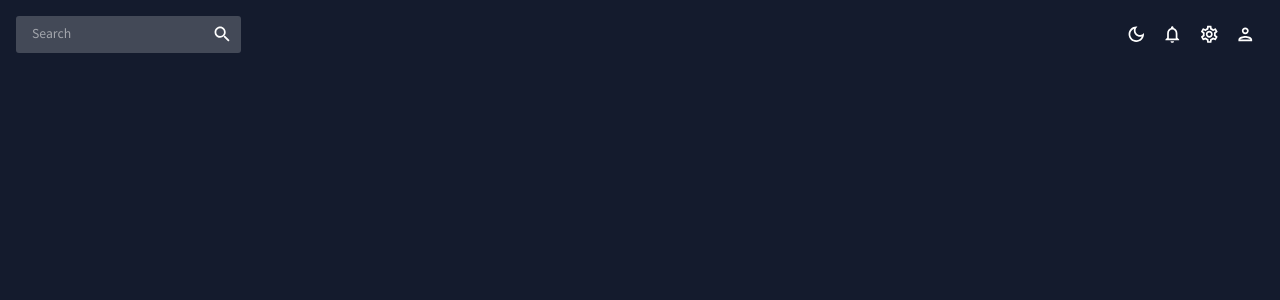
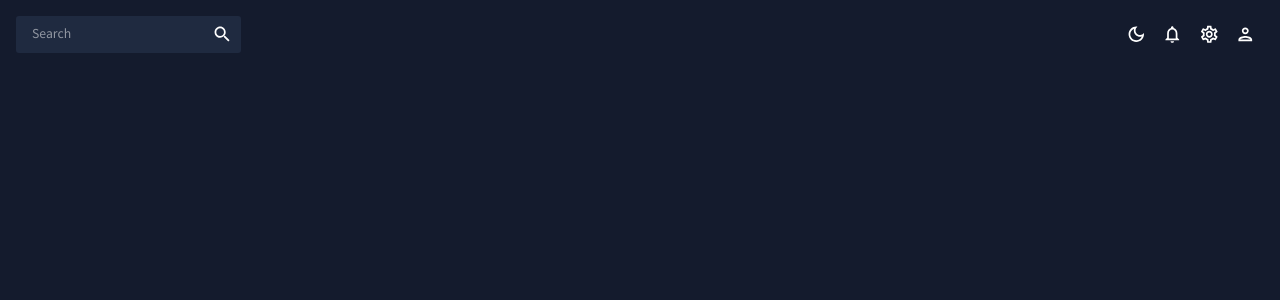
Before and after one commit to ksalpern/admin-dashboard-app, a React (Create React App) app: page / in a window 1280 px wide. Shown: the top 300 px of the page. Built offline with nearby package versions, Linux system fonts and the light colour scheme.

Commit message:
update theme settings

```diff
--- a/src/theme.js
+++ b/src/theme.js
@@ -1,11 +1,11 @@
-import { createContext, useContext, useMemo, useState } from 'react'
-import { createTheme } from '@mui/material/styles'
+import { createContext, useState, useMemo } from "react";
+import { createTheme } from "@mui/material/styles";
 
-//color design tokens
+// color design tokens export
 export const tokens = (mode) => ({
-    ...(mode === 'dark'
+    ...(mode === "dark"
         ? {
-            gray: {
+            grey: {
                 100: "#e0e0e0",
                 200: "#c2c2c2",
                 300: "#a3a3a3",
@@ -14,18 +14,18 @@ export const tokens = (mode) => ({
                 600: "#525252",
                 700: "#3d3d3d",
                 800: "#292929",
-                900: "#141414"
+                900: "#141414",
             },
             primary: {
                 100: "#d0d1d5",
                 200: "#a1a4ab",
                 300: "#727681",
-                400: "#434957",
+                400: "#1F2A40",
                 500: "#141b2d",
                 600: "#101624",
                 700: "#0c101b",
                 800: "#080b12",
-                900: "#040509"
+                900: "#040509",
             },
             greenAccent: {
                 100: "#dbf5ee",
@@ -36,7 +36,7 @@ export const tokens = (mode) => ({
                 600: "#3da58a",
                 700: "#2e7c67",
                 800: "#1e5245",
-                900: "#0f2922"
+                900: "#0f2922",
             },
             redAccent: {
                 100: "#f8dcdb",
@@ -47,7 +47,7 @@ export const tokens = (mode) => ({
                 600: "#af3f3b",
                 700: "#832f2c",
                 800: "#58201e",
-                900: "#2c100f"
+                900: "#2c100f",
             },
             blueAccent: {
                 100: "#e1e2fe",
@@ -58,11 +58,11 @@ export const tokens = (mode) => ({
                 600: "#535ac8",
                 700: "#3e4396",
                 800: "#2a2d64",
-                900: "#151632"
+                900: "#151632",
             },
         }
         : {
-            gray: {
+            grey: {
                 100: "#141414",
                 200: "#292929",
                 300: "#3d3d3d",
@@ -77,9 +77,9 @@ export const tokens = (mode) => ({
                 100: "#040509",
                 200: "#080b12",
                 300: "#0c101b",
-                400: "#faf0f0",
+                400: "#f2f0f0", // manually changed
                 500: "#141b2d",
-                600: "#434957",
+                600: "#1F2A40",
                 700: "#727681",
                 800: "#a1a4ab",
                 900: "#d0d1d5",
@@ -96,8 +96,8 @@ export const tokens = (mode) => ({
                 900: "#dbf5ee",
             },
             redAccent: {
-                100: "#58201e",
-                200: "#2c100f",
+                100: "#2c100f",
+                200: "#58201e",
                 300: "#832f2c",
                 400: "#af3f3b",
                 500: "#db4f4a",
@@ -120,95 +120,95 @@ export const tokens = (mode) => ({
         }),
 });
 
-//mui theme settings
+// mui theme settings
 export const themeSettings = (mode) => {
     const colors = tokens(mode);
-
     return {
         palette: {
             mode: mode,
-            ...(mode === 'dark'
+            ...(mode === "dark"
                 ? {
+                    // palette values for dark mode
                     primary: {
-                        main: colors.primary[500]
+                        main: colors.primary[500],
                     },
                     secondary: {
-                        main: colors.greenAccent[500]
+                        main: colors.greenAccent[500],
                     },
                     neutral: {
-                        dark: colors.gray[700],
-                        main: colors.gray[500],
-                        light: colors.gray[100]
+                        dark: colors.grey[700],
+                        main: colors.grey[500],
+                        light: colors.grey[100],
                     },
                     background: {
                         default: colors.primary[500],
-                    }
-                } :
-                {
+                    },
+                }
+                : {
+                    // palette values for light mode
                     primary: {
-                        main: colors.primary[100]
+                        main: colors.primary[100],
                     },
                     secondary: {
-                        main: colors.greenAccent[500]
+                        main: colors.greenAccent[500],
                     },
                     neutral: {
-                        dark: colors.gray[700],
-                        main: colors.gray[500],
-                        light: colors.gray[100]
+                        dark: colors.grey[700],
+                        main: colors.grey[500],
+                        light: colors.grey[100],
                     },
                     background: {
-                        default: '#fcfcfc',
-                    }
-                })
+                        default: "#fcfcfc",
+                    },
+                }),
         },
         typography: {
-            fontFamily: ['Source Sans Pro', 'sans-serif'].join(','),
+            fontFamily: ["Source Sans Pro", "sans-serif"].join(","),
             fontSize: 12,
             h1: {
-                fontFamily: ['Source Sans Pro', 'sans-serif'].join(','),
+                fontFamily: ["Source Sans Pro", "sans-serif"].join(","),
                 fontSize: 40,
             },
             h2: {
-                fontFamily: ['Source Sans Pro', 'sans-serif'].join(','),
+                fontFamily: ["Source Sans Pro", "sans-serif"].join(","),
                 fontSize: 32,
             },
             h3: {
-                fontFamily: ['Source Sans Pro', 'sans-serif'].join(','),
+                fontFamily: ["Source Sans Pro", "sans-serif"].join(","),
                 fontSize: 24,
             },
             h4: {
-                fontFamily: ['Source Sans Pro', 'sans-serif'].join(','),
+                fontFamily: ["Source Sans Pro", "sans-serif"].join(","),
                 fontSize: 20,
             },
             h5: {
-                fontFamily: ['Source Sans Pro', 'sans-serif'].join(','),
+                fontFamily: ["Source Sans Pro", "sans-serif"].join(","),
                 fontSize: 16,
             },
             h6: {
-                fontFamily: ['Source Sans Pro', 'sans-serif'].join(','),
+                fontFamily: ["Source Sans Pro", "sans-serif"].join(","),
                 fontSize: 14,
             },
-        }
-    }
-}
+        },
+    };
+};
 
-//context for color mode
+// context for color mode
 export const ColorModeContext = createContext({
-    toggleColormode: () => { }
-})
+    toggleColorMode: () => { },
+});
 
 export const useMode = () => {
-    const [mode, setMode] = useState('dark')
+    const [mode, setMode] = useState("dark");
 
     const colorMode = useMemo(
         () => ({
-            toggleColormode: () =>
-                setMode((prev) => (prev === 'light' ? 'dark' : 'light'))
+            toggleColorMode: () =>
+                setMode((prev) => (prev === "light" ? "dark" : "light")),
         }),
         []
     );
 
-    const theme = useMemo(() => createTheme(themeSettings(mode)), [mode])
-
-    return [theme, colorMode]
-}
+    const theme = useMemo(() => createTheme(themeSettings(mode)), [mode]);
+    return [theme, colorMode];
+};
```
